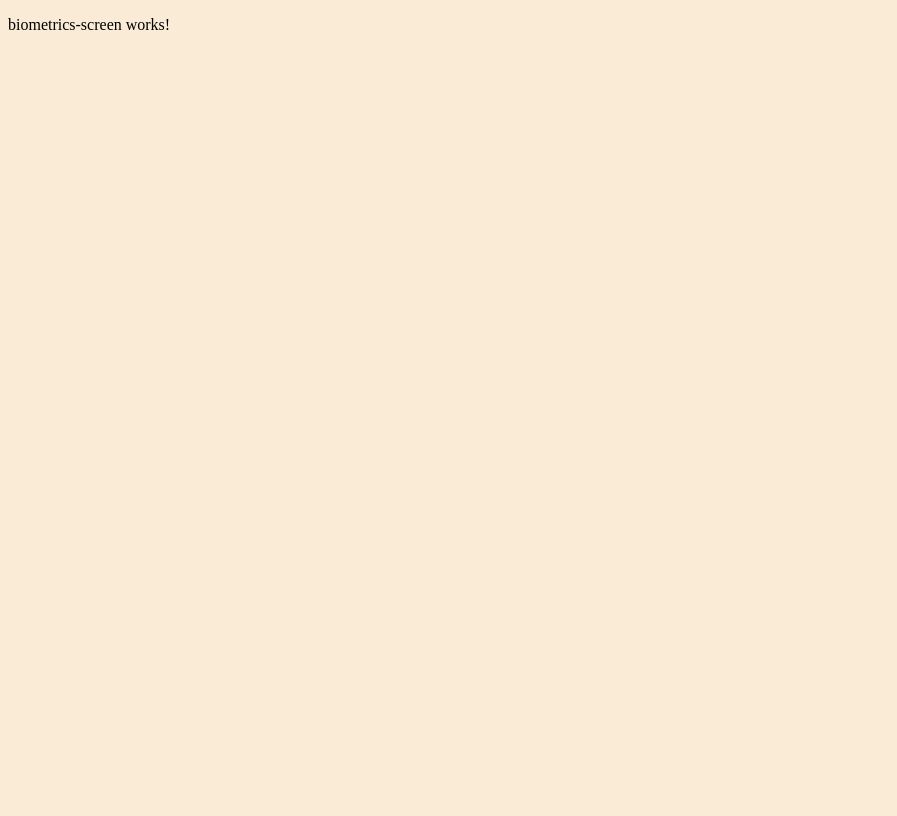
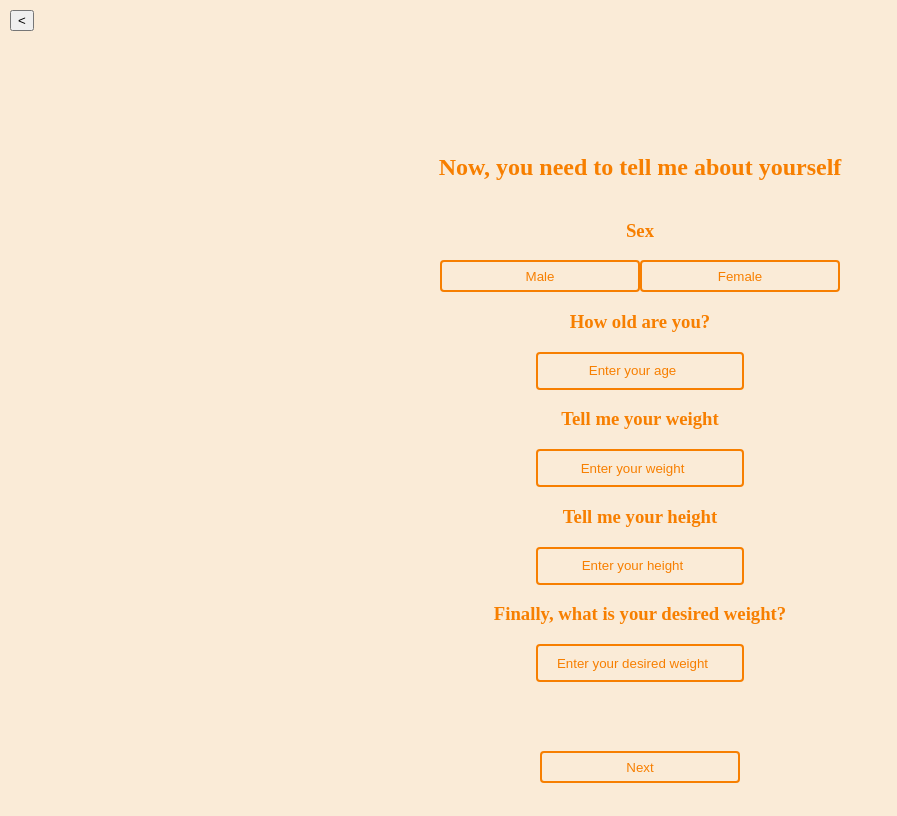
Before and after one commit to madspecco/gymcrab, an Angular app in the folder ui/: page /biometrics-screen in a window 1280 px wide. Shown: the whole page, without its empty margins (0-897 px from the left). Built offline with nearby package versions, Linux system fonts and the light colour scheme.

Commit message:
styled biometrics-screen
basic styling, needs revision

```diff
--- a/ui/src/app/biometrics-screen/biometrics-screen.component.css
+++ b/ui/src/app/biometrics-screen/biometrics-screen.component.css
@@ -0,0 +1,50 @@
+.selection-div {
+  display: flex;
+  flex-direction: column;
+  align-items: center;
+  justify-content: center;
+  height: 100vh;
+  background-color: antiquewhite;
+  border: none;
+}
+
+h2, h3 {
+  color: #f77f00;
+}
+
+#back-button {
+  position: absolute;
+  top: 10px;
+  left: 10px;
+}
+
+.sex-btn {
+  /*display: flex;*/
+  /*overflow: hidden;*/
+}
+
+.option, #age, #height, #weight, #desired-weight, #next {
+  border: 2px solid #f77f00;
+  border-radius: 4px;
+  width: 200px;
+  height: 32px;
+  color: #f77f00;
+  text-align: center;
+  user-select: none;
+  background-color: antiquewhite;
+}
+
+#age::placeholder, #height::placeholder, #weight::placeholder, #desired-weight::placeholder {
+  color: #f77f00;
+}
+
+#age:focus, #weight:focus, #height:focus, #desired-weight:focus {
+  outline: 1px solid #f77f00;
+}
+
+#next {
+  position: absolute;
+  left: 50%;
+  bottom: 1px;
+  transform: translate(-50%, -50%);
+}
--- a/ui/src/app/biometrics-screen/biometrics-screen.component.html
+++ b/ui/src/app/biometrics-screen/biometrics-screen.component.html
@@ -1 +1,24 @@
-<p>biometrics-screen works!</p>
+<button id="back-button" (click)="goTo('activity-screen')"><</button>
+
+<div class="selection-div">
+  <h2>Now, you need to tell me about yourself</h2>
+  <h3>Sex</h3>
+  <div class="sex-btn">
+    <button class="option" id="male">Male</button>
+    <button class="option" id="female">Female</button>
+  </div>
+
+  <h3>How old are you?</h3>
+  <input type="number" id="age" name="age" placeholder="Enter your age" min="0">
+
+  <h3>Tell me your weight</h3>
+  <input type="number" id="height" name="age" placeholder="Enter your weight" min="0">
+
+  <h3>Tell me your height</h3>
+  <input type="number" id="weight" name="age" placeholder="Enter your height" min="0">
+
+  <h3>Finally, what is your desired weight?</h3>
+  <input type="number" id="desired-weight" name="age" placeholder="Enter your desired weight" min="0">
+</div>
+
+<button id="next" (click)="goTo('biometrics-screen')">Next</button>
--- a/ui/src/app/biometrics-screen/biometrics-screen.component.ts
+++ b/ui/src/app/biometrics-screen/biometrics-screen.component.ts
@@ -1,4 +1,5 @@
 import { Component } from '@angular/core';
+import {Router} from "@angular/router";
 
 @Component({
   selector: 'app-biometrics-screen',
@@ -6,5 +7,9 @@ import { Component } from '@angular/core';
   styleUrls: ['./biometrics-screen.component.css']
 })
 export class BiometricsScreenComponent {
+  constructor(private router: Router) {}
 
+  goTo(destination: string) {
+    this.router.navigate([`/${destination}`]);
+  }
 }
```
